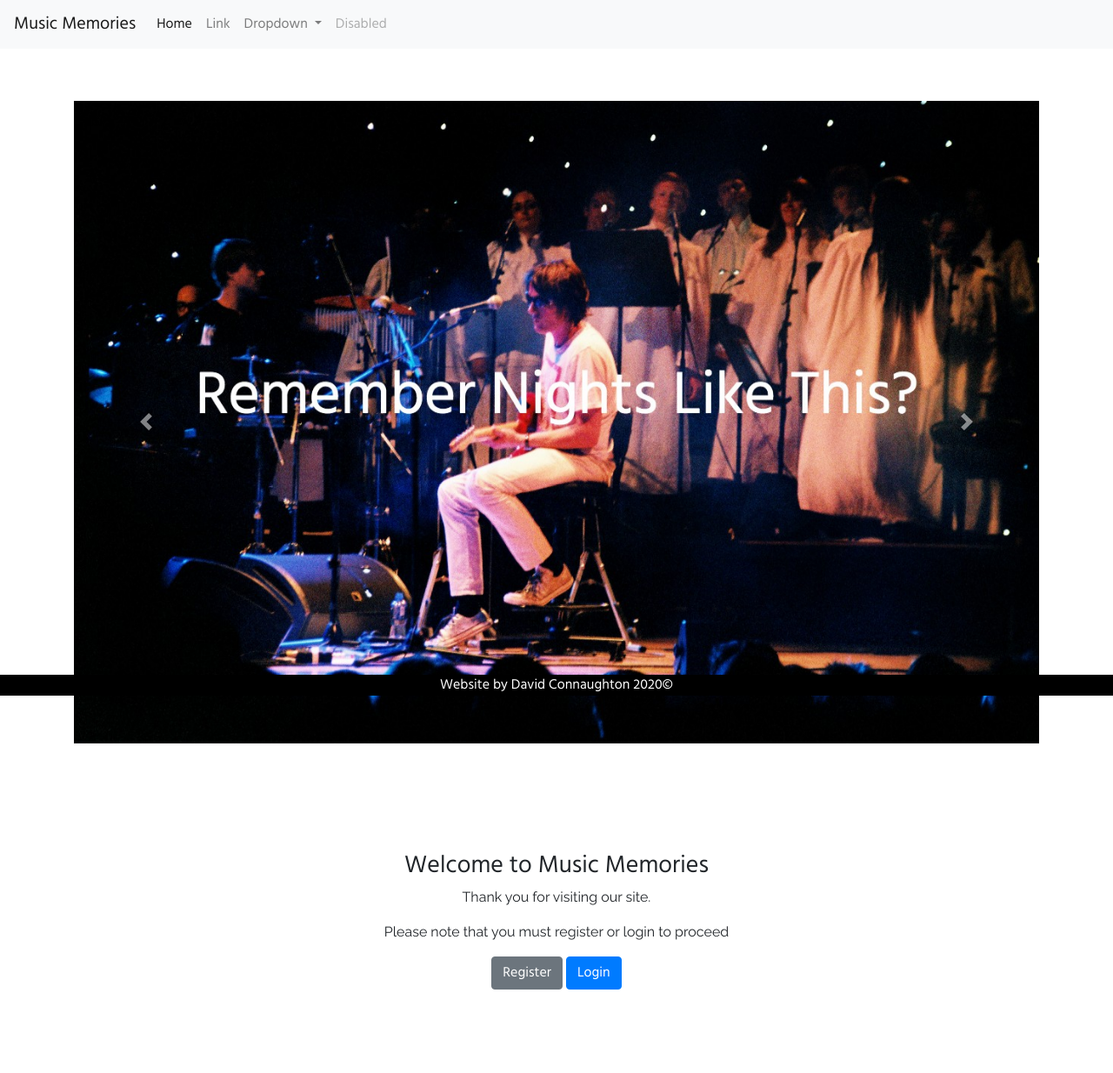
After one commit to Code-Institute-Submissions/music-memories, a Flask app: page / in a window 1280 px wide. The commit adds this page. Shown: the whole page at 87% size. Run offline with Flask 2, Linux system fonts and the light colour scheme; some libraries are stand-ins or nearby versions.

Commit message:
Home Page Added

```diff
--- a/static/css/style.css
+++ b/static/css/style.css
@@ -23,3 +23,14 @@ p {
     position: fixed;
     bottom: 0;
 }
+
+/*---------------------------Home Page*/
+
+.carousel {
+    padding-top: 30px;
+    padding-bottom: 30px;
+}
+
+.jumbotron {
+    background-color: #ffffff;
+}
--- a/templates/base.html
+++ b/templates/base.html
@@ -4,7 +4,7 @@
 <meta charset="UTF-8">
 <meta name="viewport" content="width=device-width, initial-scale=1.0">
 <meta http-equiv="X-UA-Compatible" content="ie=edge">
-<meta name="Description" content="Enter your description here"/>
+<meta name="Music Memories" content="Music Memories Website"/>
 <link rel="stylesheet" href="https://maxcdn.bootstrapcdn.com/bootstrap/4.0.0/css/bootstrap.min.css" integrity="sha384-Gn5384xqQ1aoWXA+058RXPxPg6fy4IWvTNh0E263XmFcJlSAwiGgFAW/dAiS6JXm" crossorigin="anonymous">
 <link rel="stylesheet" href="https://cdnjs.cloudflare.com/ajax/libs/font-awesome/5.15.0/css/all.min.css">
 <link rel="stylesheet" href="{{ url_for('static', filename='css/style.css') }}">
@@ -16,7 +16,7 @@
 
     <header>
         <nav class="navbar navbar-expand-lg navbar-light bg-light">
-            <a class="navbar-brand" href="#">Navbar</a>
+            <a class="navbar-brand" href="#">Music Memories</a>
             <button class="navbar-toggler" type="button" data-toggle="collapse" data-target="#navbarSupportedContent" aria-controls="navbarSupportedContent" aria-expanded="false"
             aria-label="Toggle navigation">
                 <span class="navbar-toggler-icon"></span>
--- /dev/null
+++ b/templates/home.html
@@ -0,0 +1,57 @@
+{% extends "base.html" %}
+{% block content %}
+
+<!--Customised Bootstrap Carousel-->
+
+    <section>
+        <div class="container carousel">
+            <div id="carouselExampleIndicators" class="carousel slide" data-ride="carousel">
+                <ol class="carousel-indicators">
+                    <li data-target="#carouselExampleIndicators" data-slide-to="0" class="active"></li>
+                    <li data-target="#carouselExampleIndicators" data-slide-to="1"></li>
+                    <li data-target="#carouselExampleIndicators" data-slide-to="2"></li>
+                </ol>
+                <div class="carousel-inner">
+                    <div class="carousel-item active">
+                        <img class="d-block w-100" src="{{ url_for('static', filename='images/spiritualized.jpg') }}" alt="image of spiritualized">
+                    </div>
+                    <div class="carousel-item">
+                        <img class="d-block w-100" src="{{ url_for('static', filename='images/low.jpg') }}" alt="image of low">
+                    </div>
+                    <div class="carousel-item">
+                        <img class="d-block w-100" src="{{ url_for('static', filename='images/beach-house.jpg') }}" alt="image of beach house">
+                    </div>
+                </div>
+                <a class="carousel-control-prev" href="#carouselExampleIndicators" role="button" data-slide="prev">
+                    <span class="carousel-control-prev-icon" aria-hidden="true"></span>
+                    <span class="sr-only">Previous</span>
+                </a>
+                <a class="carousel-control-next" href="#carouselExampleIndicators" role="button" data-slide="next">
+                    <span class="carousel-control-next-icon" aria-hidden="true"></span>
+                    <span class="sr-only">Next</span>
+                </a>
+            </div>
+        </div>
+    </section>
+
+<!--End of Carousel Section-->
+
+<!--Content Section-->
+
+    <section>
+        <div class="jumbotron container text-center">
+            <div class="container">
+                <h3>Welcome to Music Memories</h3>
+                <p>Thank you for visiting our site.</p>
+                <p>Please note that you must register or login to proceed<p>
+                <div>
+                    <a href="" class="btn btn-secondary">Register</a>
+                    <a href="" class="btn btn-primary">Login</a>
+                </div>
+            </div>
+        </div>
+    </section>
+
+<!--End of Content Section-->
+
+{% endblock %}
```
Also changed, not shown: templates/concerts.html (+3 -18 lines).
